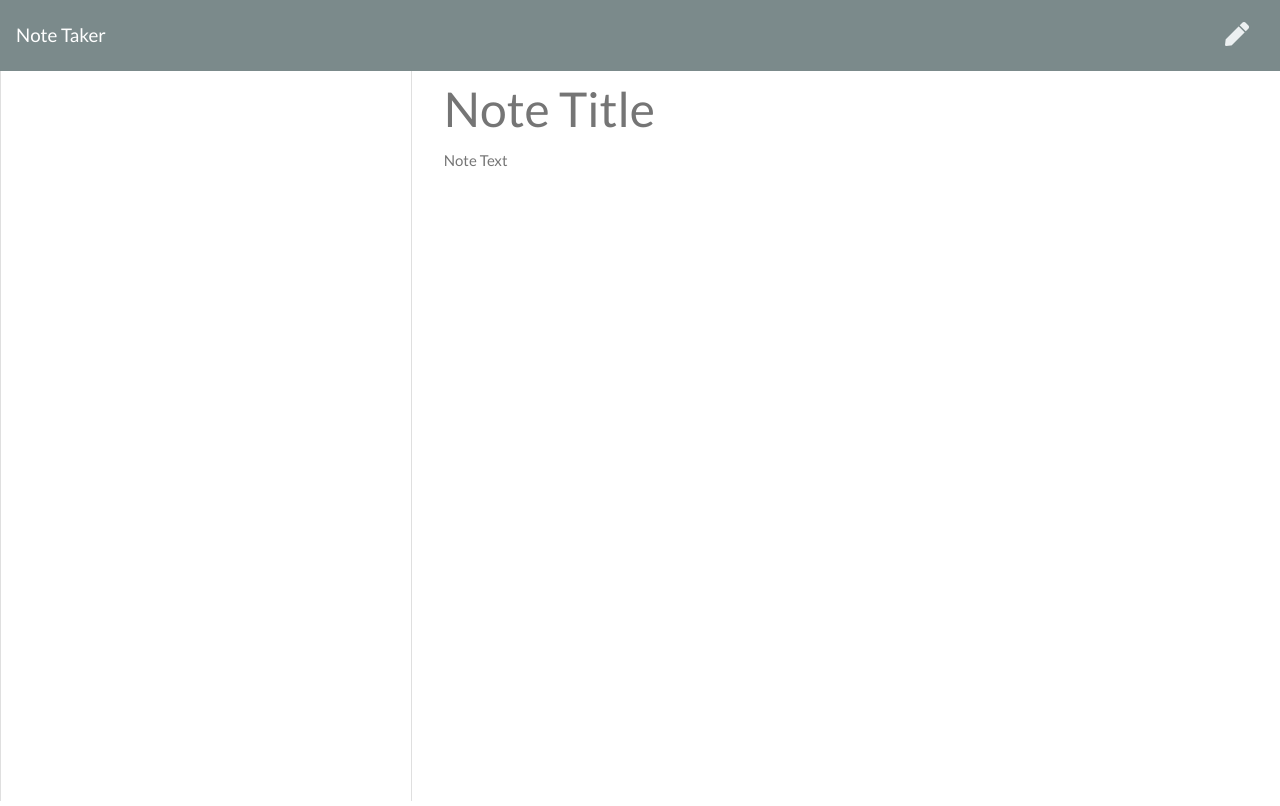
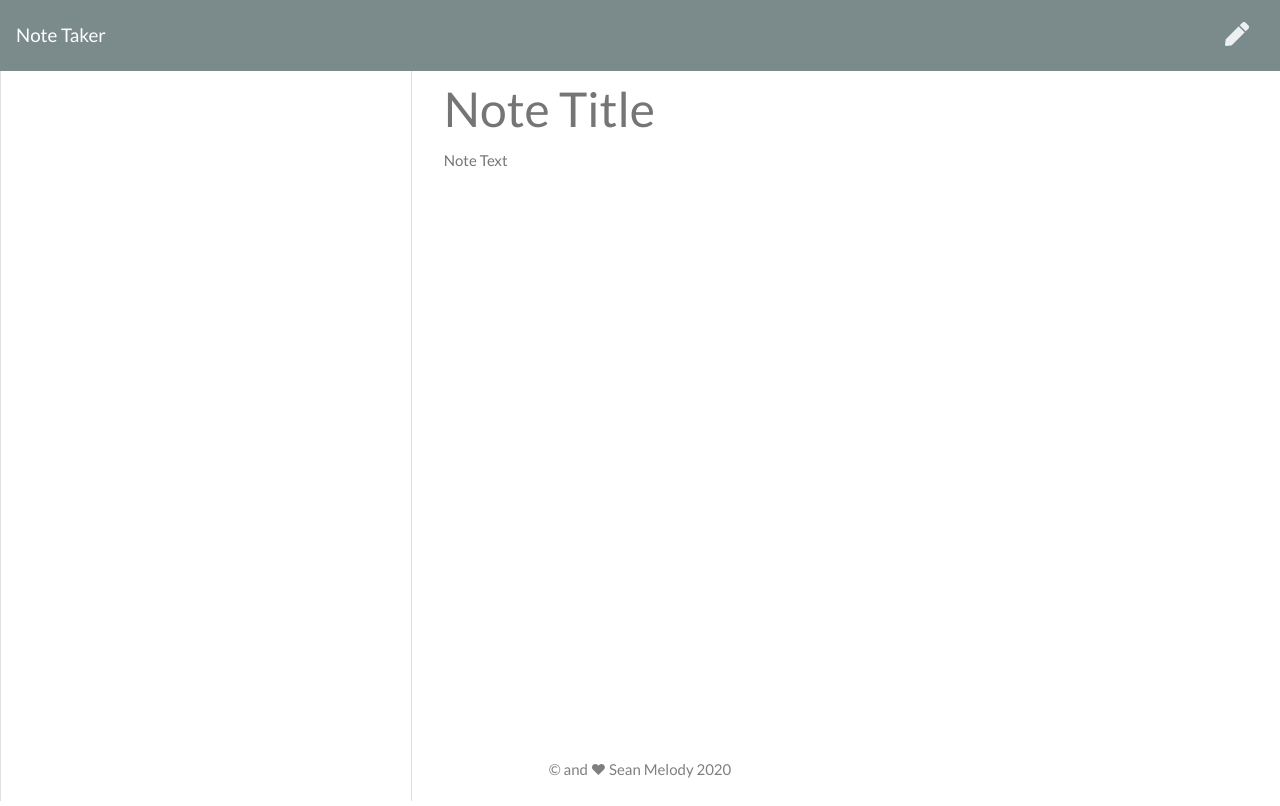
Before and after one commit to SeanMelody/Note-Taker, a website: page public/notes.html in a window 1280 px wide. Drawn offline with nearby package versions, Linux system fonts and the light colour scheme; no server answers.

Commit message:
Descriptive Comments added to code

```diff
--- a/public/notes.html
+++ b/public/notes.html
@@ -11,17 +11,24 @@
     integrity="sha384-mzrmE5qonljUremFsqc01SB46JvROS7bZs3IO2EmfFsd15uHvIt+Y8vEf7N7fWAU" crossorigin="anonymous">
   <!-- My CSS Sheet Link -->
   <link rel="stylesheet" href="./assets/css/styles.css">
+  <!-- My Favicon -->
+  <!-- <link rel="icon" type="image/png" href="../assets/images/Favicon.png" /> -->
 </head>
 
 <body>
+  <!-- navbar -->
   <nav class="navbar navbar-dark bg-dark">
+    <!-- note taker that links back to homepage -->
     <a class="navbar-brand" href="/">Note Taker
     </a>
+    <!-- icons for save and new notes -->
     <div class="icons">
+      <!-- savenote icon only shows up when new note added -->
       <i class="fas fa-save text-light save-note"></i>
       <i class="fas fa-pen text-light new-note"></i>
     </div>
   </nav>
+  <!-- Container for the list of Notes -->
   <div class="container-fluid">
     <div class="row">
       <div class="col-4 list-container">
@@ -31,11 +38,16 @@
         </div>
       </div>
       <div class="col-8">
+        <!-- Input spaced for the note and text areas -->
         <input class="note-title" placeholder="Note Title" maxlength="28" type="text">
         <textarea class="note-textarea" placeholder="Note Text"></textarea>
       </div>
     </div>
   </div>
+  <!-- Footer! Copyright and Love -->
+  <footer class="fixed-bottom">
+    <h6>&#169 and &#9829 Sean Melody 2020</h6>
+  </footer>
   <script src="./assets/js/index.js"></script>
 </body>
 
```
Also changed, not shown: public/index.html (+1 -0 lines).
